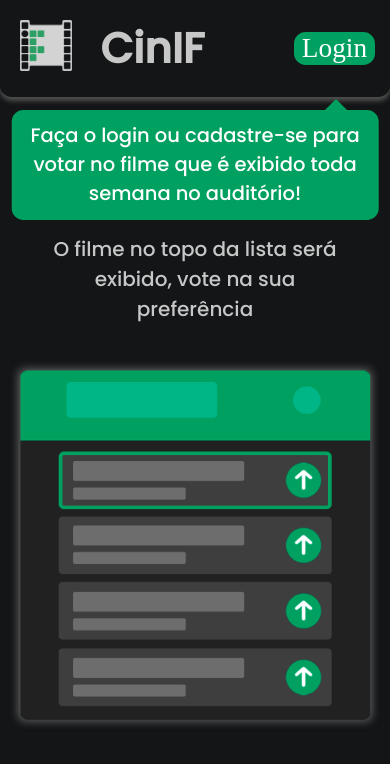
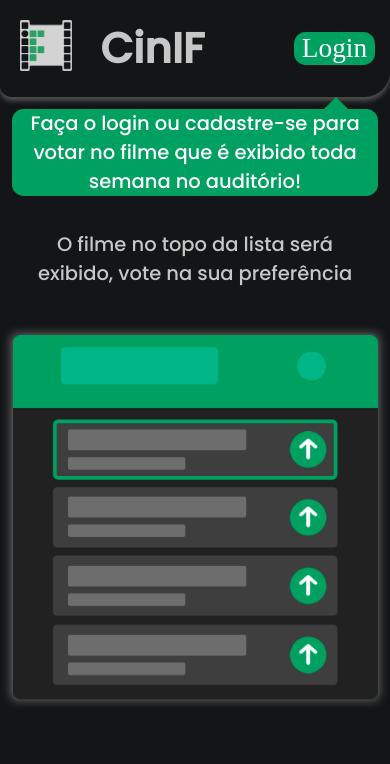
Before and after one commit to LucasI27/cinif, a PHP site: page /init.html in a window 390 px wide. Shown: the top 764 px of the page. Run offline with PHP 8.4, Linux system fonts and the light colour scheme.

Commit message:
css de init otimizado
começar o back e fé na causa

```diff
--- a/init.html
+++ b/init.html
@@ -11,6 +11,8 @@
     <title>CinIF</title>
 </head>
 <body>
+    <div class="flex">
+
         <table class="header">
             <tr>
                 <td class="bord"><img src="img/logo2.png" alt="logo" class="logo"></td>
@@ -22,7 +24,6 @@
         <div class="balao">
             <p class="balaot">Faça o login ou cadastre-se para votar no filme que é exibido toda semana no auditório!</p>
         </div>
-    <div class="posm">
             <p class="descm">O filme no topo da lista será exibido, vote na sua preferência</p>
             <img src="img/banner_m.png" class="bannerm" alt="banner">
     </div>
--- a/styles/init.css
+++ b/styles/init.css
@@ -12,23 +12,78 @@
 
 .loginb:hover{
     background-color: #60c792;
-    transition: 0.75s;
 }
 
 
+
+
+
+
+
+
+
+
+
+
+
+
+
+
+
+
+
 @media (max-width: 1024px) {
+
+    .flex{
+        display: flexbox;
+        width: 100%;
+        flex-direction: column;
+        position: fixed;
+        justify-content: center;
+        left: 0;
+        top: 0;
+    }
+
+    .header{
+        background-color:var(--bg);
+        width: 100%;
+        border-radius: 0vw 0vw 3vh 3vw;
+        box-shadow: 0px 1vw 5px rgb(80, 80, 80);
+    }
+
+    .logo{
+        height: 6vh;
+        width: auto;
+        margin: 2vh;
+    }
+
+    .titulo{
+        font-size: 5vh;
+        color: rgb(199, 199, 199);
+        font-weight: bold;
+        margin: 0;
+    }
+
+    .balao{
+        text-align: center;
+        background-color: var(--acc);
+        border-radius: 3vw;
+        color: white;
+        width: 94%;
+        margin: auto;
+    }
+
     .descd{
         display: none;
     }
+
     .descm{
         color: #C7C7C7;
-        font-size: 20px;
+        font-size: 5vw;
         text-align: center;
         margin: 4vh;
     }
-    .posm{
-        margin-top: 60vw;
-    }
+
     .bannerm{
         width: 100%;
         height: auto;
@@ -41,19 +96,8 @@
         position: relative;
         font-size: 5vw;
     }
-    .balao{
-        top: max(22vw, 13%);
-        position: fixed;
-        text-align: center;
-        left: 50%;
-        transform: translateX(-50%);
-        background-color: var(--acc);
-        border-radius: 3vw;
-        color: white;
-        width: 94%;
-    }
+
     .seta{
-        top: max(20vw, 11.7%);
         right: 10vw;
         position: fixed;
         width: 0vw;
@@ -72,32 +116,28 @@
         background-color: var(--acc);
         color: white;
         cursor: pointer;
+        transition: background-color .75s;
     }
     .bord{
         width: 25%;
     }
+}
 
-    .titulo{
-        font-size: 5vh;
-        color: rgb(199, 199, 199);
-        font-weight: bold;
-        margin: 0;
-    }
-    .logo{
-        height: 6vh;
-        width: auto;
-        margin: 2vh;
-    }
-    .header{
-        background-color:var(--bg);
-        width: 100%;
-        position: fixed;
-        left: 0;
-        top: 0;
-        border-radius: 0vw 0vw 3vw 3vw;
-        box-shadow: 0px 1vw 5px rgb(80, 80, 80);
-    }
-}
+
+
+
+
+
+
+
+
+
+
+
+
+
+
+
 
 @media (min-width: 1025px) {
     .titulo{
@@ -110,13 +150,14 @@
         display: none;
     }
     .descd{
-        position: absolute;
+        position: fixed;
+        border: 10px;
         text-align: left;
-        right: 0%;
-        top: 30vw;
+        right: 6vw;
+        top: min(32vw, 1486px);
         color: rgb(199, 199, 199);
-        font-size: 2.5vw;
-        width: 23vw;
+        font-size: 2vw;
+        width: 27vw;
     }
     .posm{
         display: none;
@@ -166,6 +207,7 @@
         background-color: var(--acc);
         color: white;
         cursor: pointer;
+        transition: background-color 0.75s;
     }
     .bord{
         width: 8vh;
@@ -183,6 +225,6 @@
         left: 0;
         top: 0;
         border-radius: 0vw 0vw 1.1vw 1.1vw;
-        box-shadow: 0px 0.3vw 5px rgb(80, 80, 80);
+        box-shadow: 0px 0.3vh 5px rgb(80, 80, 80);
     }
 }
```
Lines whose indentation alone changed are shown as unchanged.
